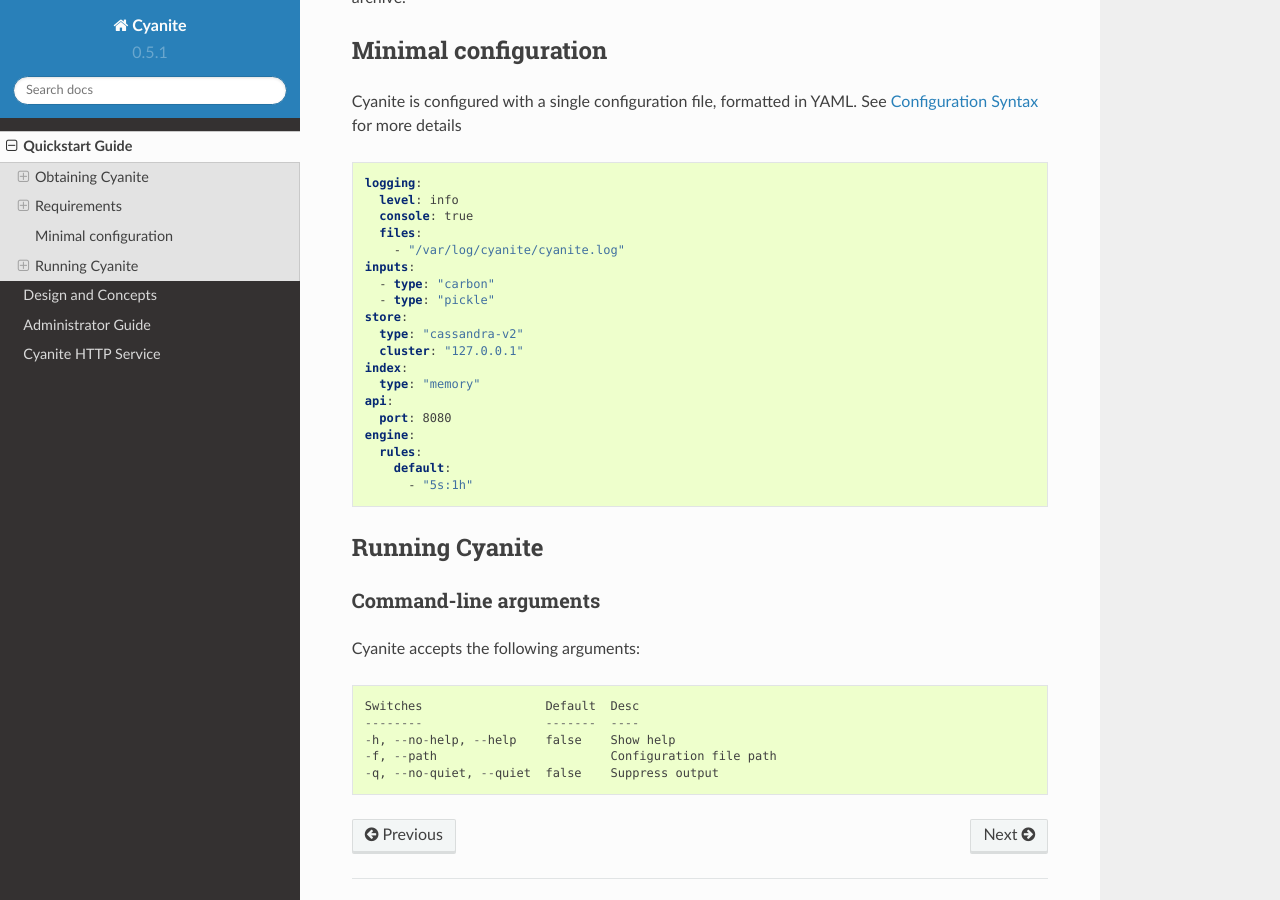
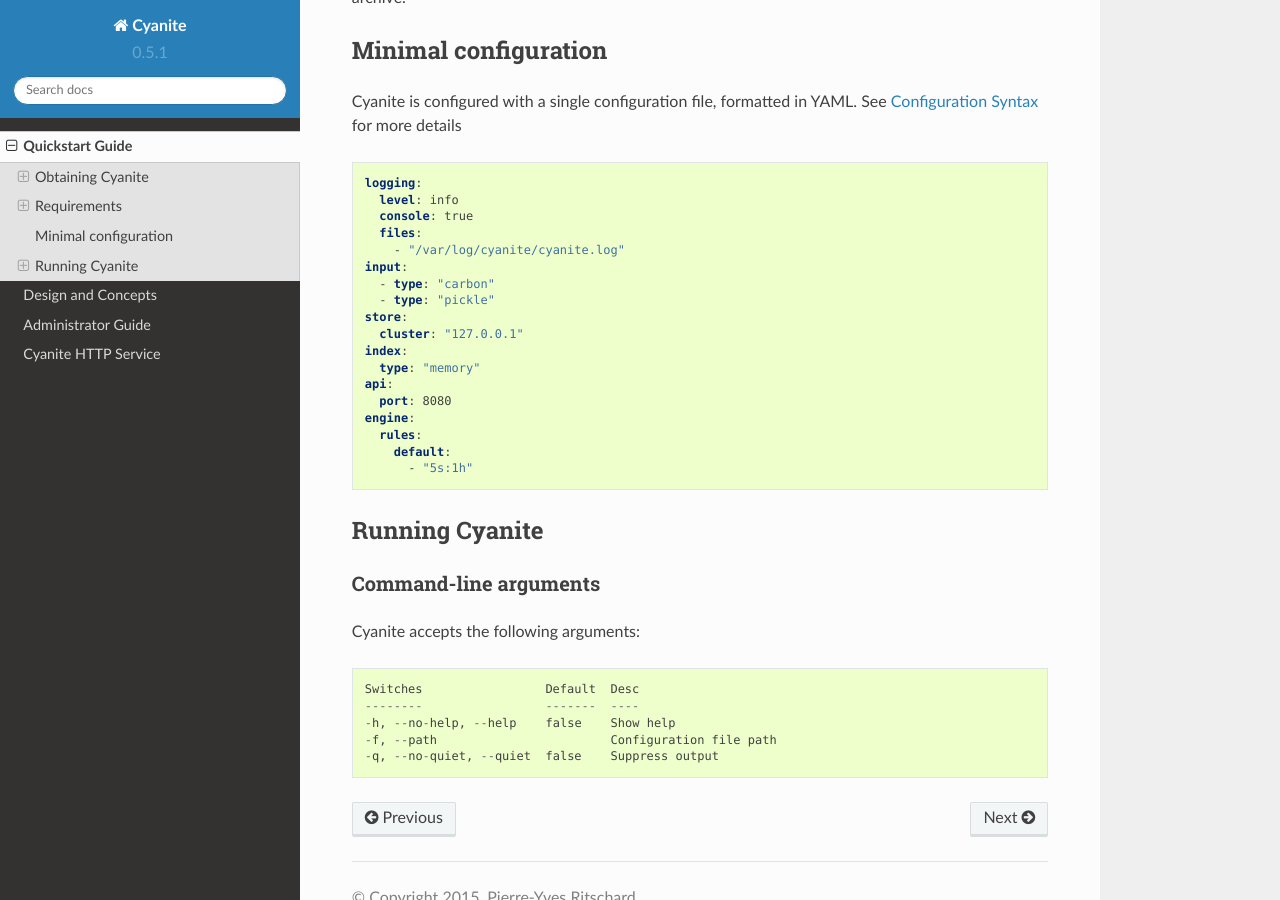
Before and after one commit to pyr/cyanite, a Sphinx documentation site: the page built from doc/source/quickstart.rst, in a window 1280 px wide and 900 px high, scrolled down 1013 px. Built offline with Sphinx 7.4.7 and the Read the Docs theme 2.0.0, drawn with Linux system fonts in a browser that asks for light colours.

Commit message:
doc: update quickstart yaml using correct input key

```diff
--- a/doc/source/quickstart.rst
+++ b/doc/source/quickstart.rst
@@ -56,11 +56,10 @@
       console: true
       files:
         - "/var/log/cyanite/cyanite.log"
-    inputs:
+    input:
       - type: "carbon"
       - type: "pickle"
     store:
-      type: "cassandra-v2"
       cluster: "127.0.0.1"
     index:
       type: "memory"
```
